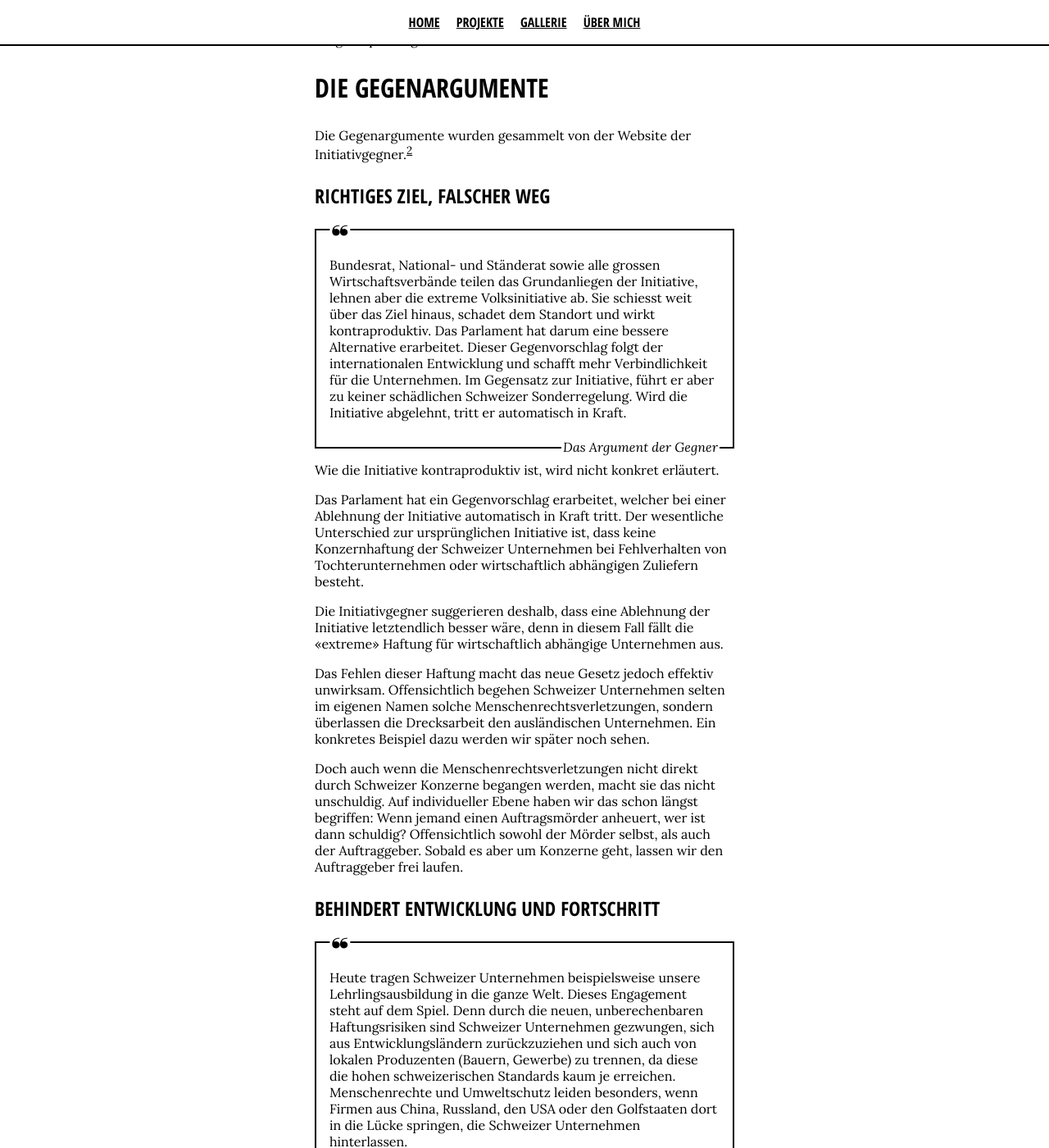
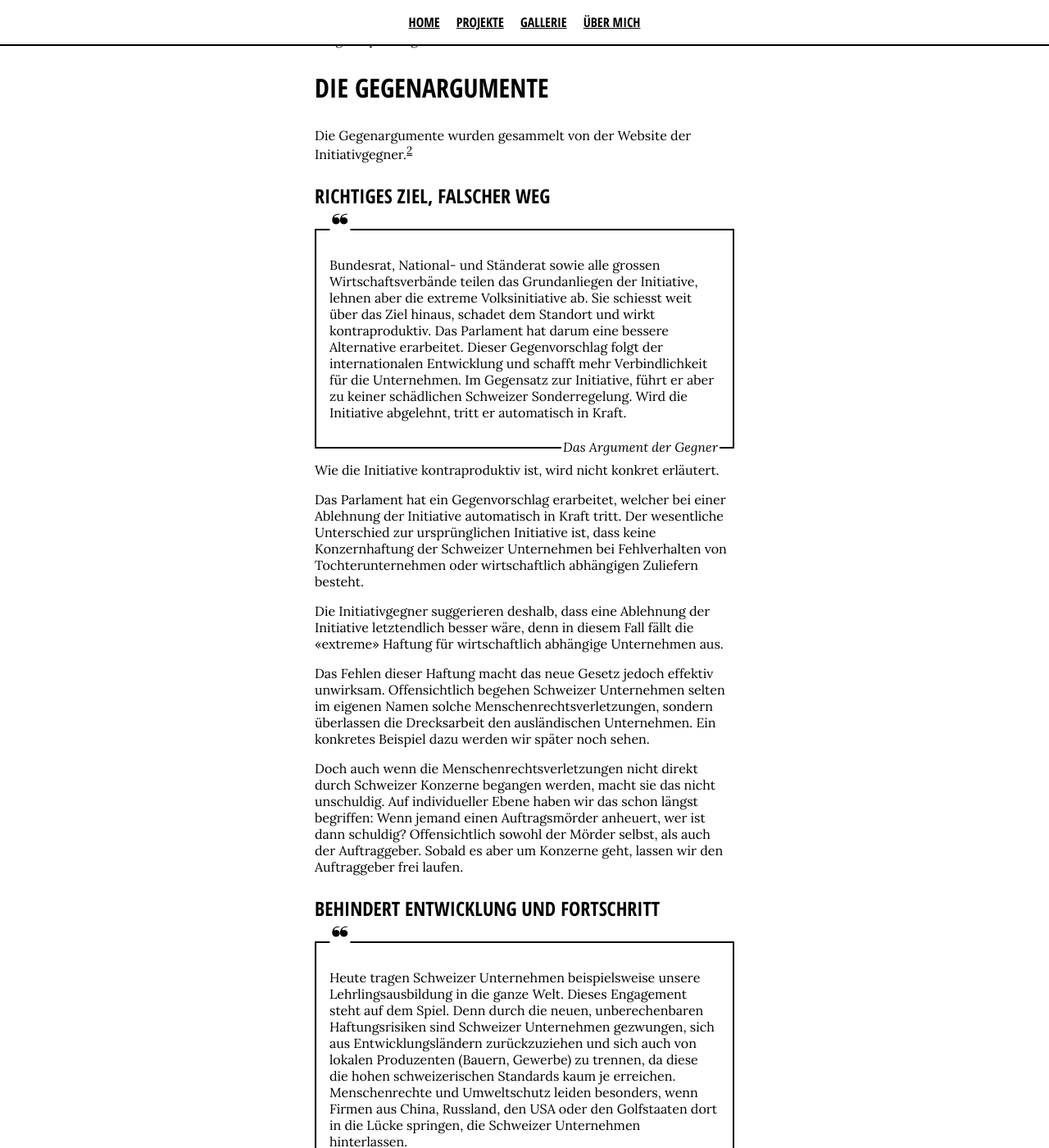
Before and after one commit to fabianboesiger/fabianboesiger.github.io, a Jekyll site: the page built from _posts/2020-10-17-corporate-justice.md, in a window 1280 px wide and 1400 px high, scrolled down 774 px. Shown: the whole window at 82% size. Built offline with Jekyll 4.4.1, drawn with Linux system fonts in a browser that asks for light colours.

Commit message:
fix blockquotes+

```diff
--- a/public/styles/style.css
+++ b/public/styles/style.css
@@ -168,7 +168,7 @@ blockquote em {
 blockquote::before {
     content: "❠";
     position: absolute;
-    top: -10px;
+    top: -24px;
     left: 16px;
     font-size: 32px;
     transform: rotate(180deg);
```
